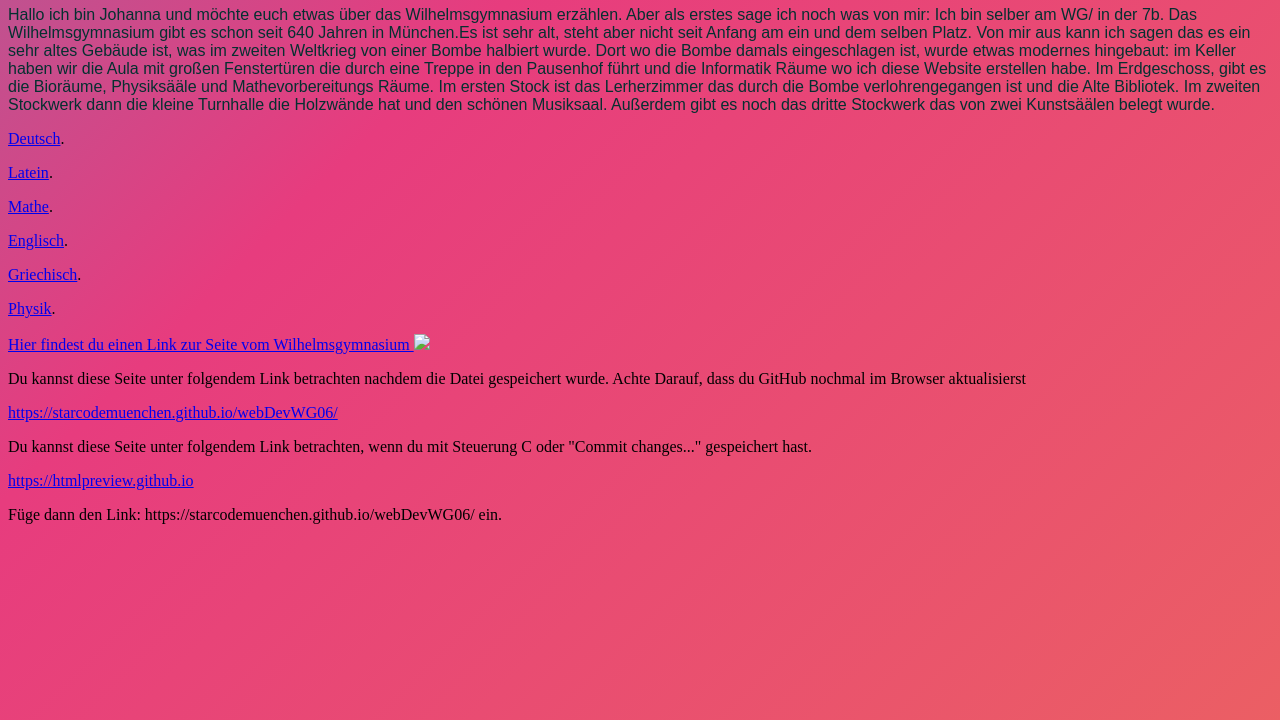
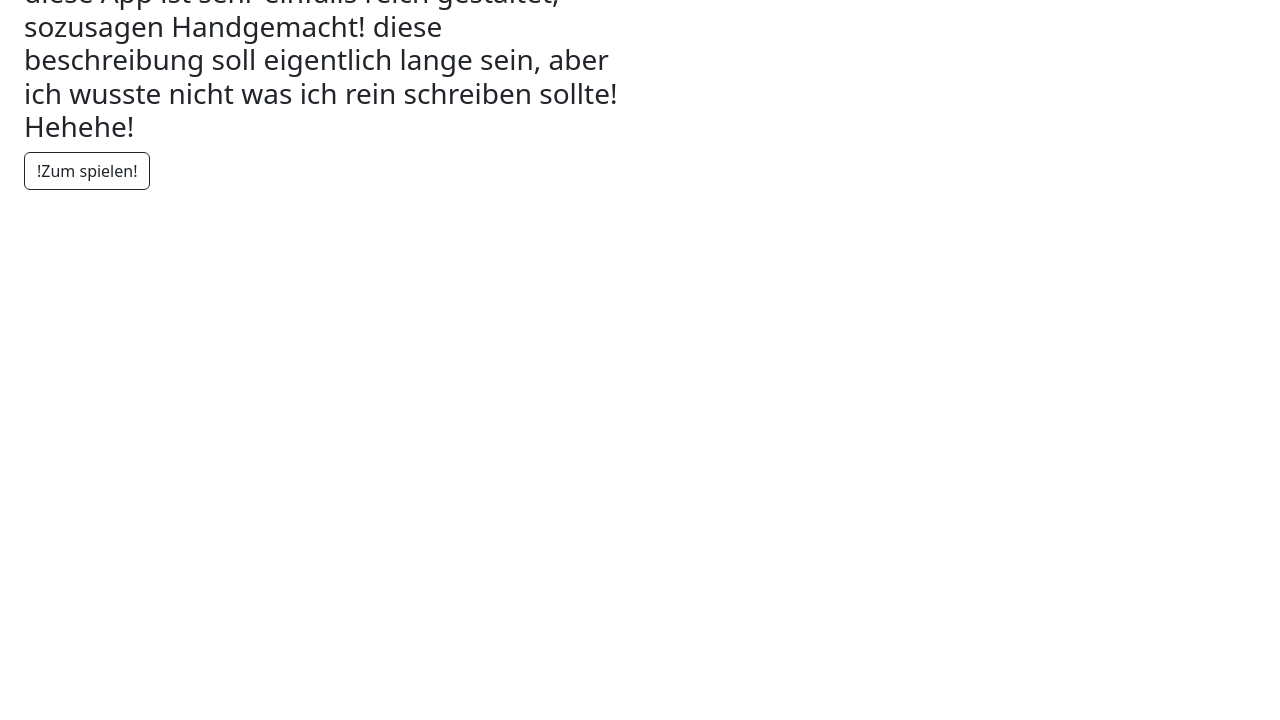
Before and after one commit to starcodeMuenchen/webDevWG06, a plain HTML site: page index.html in a window 1280 px wide. Shown: the part 80-800 px from the top of the page. Drawn offline with nearby package versions, Linux system fonts and the light colour scheme.

Commit message:
Update index.html
26.6 Philippa ist cool

```diff
--- a/index.html
+++ b/index.html
@@ -1,38 +1,106 @@
 <!DOCTYPE html>
-<html>
-<!DOCTYPE html>
-<html>
+<html lang="de">
+  <head>
+    <meta charset="utf-8" />
+    <meta name="viewport" content="width=device-width, initial-scale=1" />
 
-<head>
-    <title>Meine Website</title>
-    <link rel="stylesheet" href="style.css" />
-</head>
+    <title>Starcode Bootstrap App Seite</title>
 
-<body>
-    <h1>Wilhelmsgymnasium</h1>
-    <p1>Hallo ich bin Johanna und möchte euch etwas über das Wilhelmsgymnasium erzählen. Aber als erstes sage ich noch was von mir: Ich bin selber am WG/ in der 7b.  </p1>
-    <p2> Das Wilhelmsgymnasium gibt es schon seit 640 Jahren in München.Es ist sehr alt, steht aber nicht seit Anfang am ein und dem selben Platz. Von mir aus kann ich sagen das es
-      ein sehr altes Gebäude ist, was im zweiten Weltkrieg von einer Bombe halbiert wurde. Dort wo die Bombe damals eingeschlagen ist, wurde etwas modernes hingebaut: im
-      Keller haben wir die Aula mit großen Fenstertüren die durch eine Treppe in den Pausenhof führt und die Informatik Räume wo ich diese Website erstellen habe. Im Erdgeschoss,
-      gibt es die Bioräume, Physiksääle und Mathevorbereitungs Räume. Im ersten Stock ist das Lerherzimmer das durch die Bombe verlohrengegangen ist und die Alte Bibliotek.
-      Im zweiten Stockwerk dann die kleine Turnhalle die Holzwände hat und den schönen Musiksaal. Außerdem gibt es noch das dritte Stockwerk das von zwei Kunstsäälen belegt
-      wurde.
-    </p2>
-      <p><a href="Deutsch.html">Deutsch</a>.</p>
-      <p><a href="Latein.html">Latein</a>.</p>
-      <p><a href="Mathe.html">Mathe</a>.</p>
-      <p><a href="Englisch.html">Englisch</a>.</p>
-      <p><a href="Griechisch.html">Griechisch</a>.</p>
-      <p><a href="Physik.html">Physik</a>.</p>
-      <a href="https://www.wilhelmsgymnasium.de/"
-  >Hier findest du einen Link zur Seite vom Wilhelmsgymnasium </a>
-  <img src="WG.jfif">
-    <p> Du kannst diese Seite unter folgendem Link betrachten nachdem die Datei gespeichert wurde. Achte Darauf, dass du GitHub nochmal im Browser aktualisierst<p>
-    <a href="https://starcodemuenchen.github.io/webDevWG06/"> https://starcodemuenchen.github.io/webDevWG06/ </a>
+    <!-- CSS Stylesheets -->
+    <link
+      href="https://cdn.jsdelivr.net/npm/bootstrap@5.2.3/dist/css/bootstrap.min.css"
+      rel="stylesheet"
+      integrity="sha384-rbsA2VBKQhggwzxH7pPCaAqO46MgnOM80zW1RWuH61DGLwZJEdK2Kadq2F9CUG65"
+      crossorigin="anonymous"
+    />
+    <link rel="stylesheet" href="styles.css" />
 
-   <p> Du kannst diese Seite unter folgendem Link betrachten, wenn du mit Steuerung C oder "Commit changes..." gespeichert hast.<p>
-    <a href="https://htmlpreview.github.io"> https://htmlpreview.github.io </a>
-   <p> Füge dann den Link: https://starcodemuenchen.github.io/webDevWG06/ ein.<p>
-</body>
+    <!-- Font Awesome -->
+    <script
+      defer
+      src="https://use.fontawesome.com/releases/v6.4.0/js/all.js"
+    ></script>
+  </head>
 
+  <body>
+    <!-- ======================================= -->
+    <!-- ===== Section 1: Navigationszeile ===== -->
+    <!-- ======================================= -->
+    <!-- Die Navigationszeile ist dafür da, dass man schnell zu bestimmten Sections auf unserer Website navigieren kann-->
+    <section class="section-style-1" id="navbar">
+      <div class="container-fluid">
+        <!-- Dein Code -->
+      </div>
+    </section>
+
+    <!-- ================================ -->
+    <!-- ===== Section 2: Überblick ===== -->
+    <!-- ================================ -->
+    <!-- Hier wird der Nutzer auf unsere App aufmerksam gemacht -->
+    <section class="section-style-2" id="überblick">
+      <div class="container-fluid">
+        <!-- Dein Code -->
+        <section class="section-style-2" id="überblick">
+          <div class="container-fluid">
+            <div class="row">
+              <div class="col-lg-6 überblick-links">
+                <h1 class="grosser-titel">Jojohenske spring!</h1>
+                <h3 class="kleiner-titel">
+                  diese App ist sehr einfalls reich gestaltet, sozusagen Handgemacht!
+                  diese beschreibung soll eigentlich lange sein, aber ich wusste nicht was ich rein schreiben
+                  sollte! Hehehe!
+                </h3>
+                <button type="button" class="btn btn-outline-dark">
+                  !Zum spielen!
+                </button>
+              </div>
+              <div class="col-lg-6 überblick-rechts">
+                <img class="app-bild" src="" />
+              </div>
+            </div>
+          </div>
+        </section>
+
+    <!-- =============================== -->
+    <!-- ===== Section 3: Features ===== -->
+    <!-- =============================== -->
+    <!-- Hier werden die Features unserer App aufgelistet -->
+    <section class="section-style-1" id="features">
+      <div class="container-fluid text-center">
+        <!-- Dein Code -->
+      </div>
+    </section>
+
+    <!-- ========================================= -->
+    <!-- ===== Section 4: Nutzer-Bewertungen ===== -->
+    <!-- ========================================= -->
+    <!-- Hier werden die Nutzer-Bewertungen angezeigt -->
+    <section class="section-style-2" id="bewertungen">
+      <!-- Dein Code -->
+    </section>
+
+    <!-- ============================= -->
+    <!-- ===== Section 5: Preise ===== -->
+    <!-- ============================= -->
+    <!-- Hier werden die verschiedenen Preispläne unserer App aufgelistet -->
+    <section class="section-style-1" id="preise">
+      <!-- Dein Code -->
+    </section>
+
+    <!-- ============================= -->
+    <!-- ===== Section 6: Footer ===== -->
+    <!-- ============================= -->
+    <!-- Hier werden die Social-Media-Icons und der Copyright-Text angezeigt -->
+    <section class="section-style-2" id="footer">
+      <div class="container-fluid text-center">
+        <!-- Dein Code -->
+      </div>
+    </section>
+    <!-- Bootstrap JS Script -->
+    <script
+      src="https://cdn.jsdelivr.net/npm/bootstrap@5.2.3/dist/js/bootstrap.bundle.min.js"
+      integrity="sha384-kenU1KFdBIe4zVF0s0G1M5b4hcpxyD9F7jL+jjXkk+Q2h455rYXK/7HAuoJl+0I4"
+      crossorigin="anonymous"
+    ></script>
+  </body>
 </html>
```
